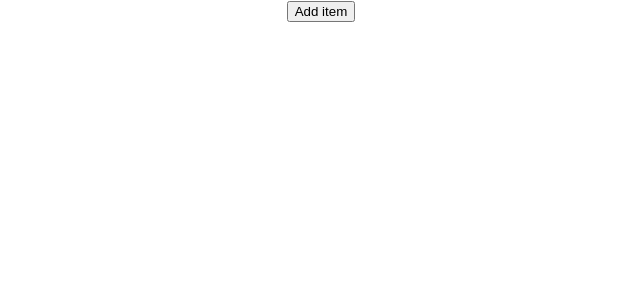
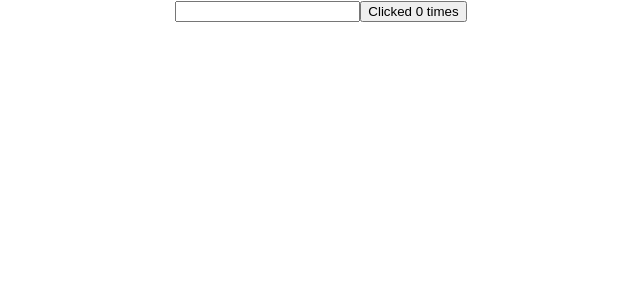
Before and after one commit to rahulak18/React-series, a React (Create React App) app in the folder ReactTutorial/my-app/: page / in a window 1280 px wide. Shown: the top 300 px of the page, without its empty margins (319-959 px from the left). Built offline with nearby package versions, Linux system fonts and the light colour scheme.

Commit message:
57 UseEffect Hook

```diff
--- a/ReactTutorial/my-app/src/App.js
+++ b/ReactTutorial/my-app/src/App.js
@@ -1,12 +1,11 @@
 import './App.css';
-import HookCounter from './Use-state-hook/HookCounter';
-import HookWithArray from './Use-state-hook/HookWithArray';
-import HookWithObject from './Use-state-hook/HookWithObject';
+import HookWithCounter from './Use-Effect-Hook/HookWithCounter';
+import HookWithDependencies from './Use-Effect-Hook/HookWithDependencies';
 
 function App() {
   return (
     <div className="App">
-      <HookWithArray />
+      <HookWithDependencies />
     </div>
   );
 }
--- /dev/null
+++ b/ReactTutorial/my-app/src/Use-Effect-Hook/HookWithCounter.js
@@ -0,0 +1,26 @@
+import React, { useEffect, useState } from 'react'
+
+const HookWithCounter = () => {
+    const [count, setCount] = useState(0);
+
+    const incrementCount = () => {
+        setCount(prevState => {
+            return prevState + 1;
+        })
+    }
+
+    // useEffect() == componentDidMount(), componentDidUpdate(), componentWillUnmount()
+
+    // executed for every render
+    useEffect(() => {
+        document.title = `You clicked ${count} times`;
+    })
+
+    return (
+        <div>
+            <button onClick={incrementCount}>Clicked {count} times</button>
+        </div>
+    )
+}
+
+export default HookWithCounter
--- /dev/null
+++ b/ReactTutorial/my-app/src/Use-Effect-Hook/HookWithDependencies.js
@@ -0,0 +1,46 @@
+import React, { useEffect, useState } from 'react'
+
+const HookWithDependencies = () => {
+    const [count, setCount] = useState(0);
+    const [name, setName] = useState('');
+
+    const incrementCount = () => {
+        setCount(prevState => prevState + 1);
+    }
+
+    // Entire syntax for useEffect hook
+    useEffect(() => {
+        // Normal callback function: This is where you perform your side effect
+        // For example, you might fetch data, set up a subscription, etc.
+
+        // Cleanup function: This is optional and will run just before the component unmounts or
+        // before the effect function is re-run due to changes in dependencies
+        return () => {
+            // Perform cleanup actions here
+            // For example, you might clear timers, unsubscribe from a service, etc.
+        };
+    }, ['dependencies']); // Dependencies array: Effect function will run whenever any of these dependencies change, if not specified then it'll run for every render, if we specified empty array [] then it'll run only once that is non first rendering.
+
+
+    // renders only when the count value changes
+    useEffect(() => {
+        console.log('useEffect hook called');
+        document.title = `You clicked ${count} times`;
+    }, [count])
+
+    //    This hook will only get invoked once , that is on initial rendering
+    useEffect(() => {
+        console.log('useEffect hook called');
+        document.title = `You clicked ${count} times`;
+    }, [count])
+
+
+    return (
+        <div>
+            <input type="text" value={name} onChange={(evt) => { setName(evt.target.value) }} />
+            <button onClick={incrementCount}>Clicked {count} times </button>
+        </div>
+    )
+}
+
+export default HookWithDependencies
```
